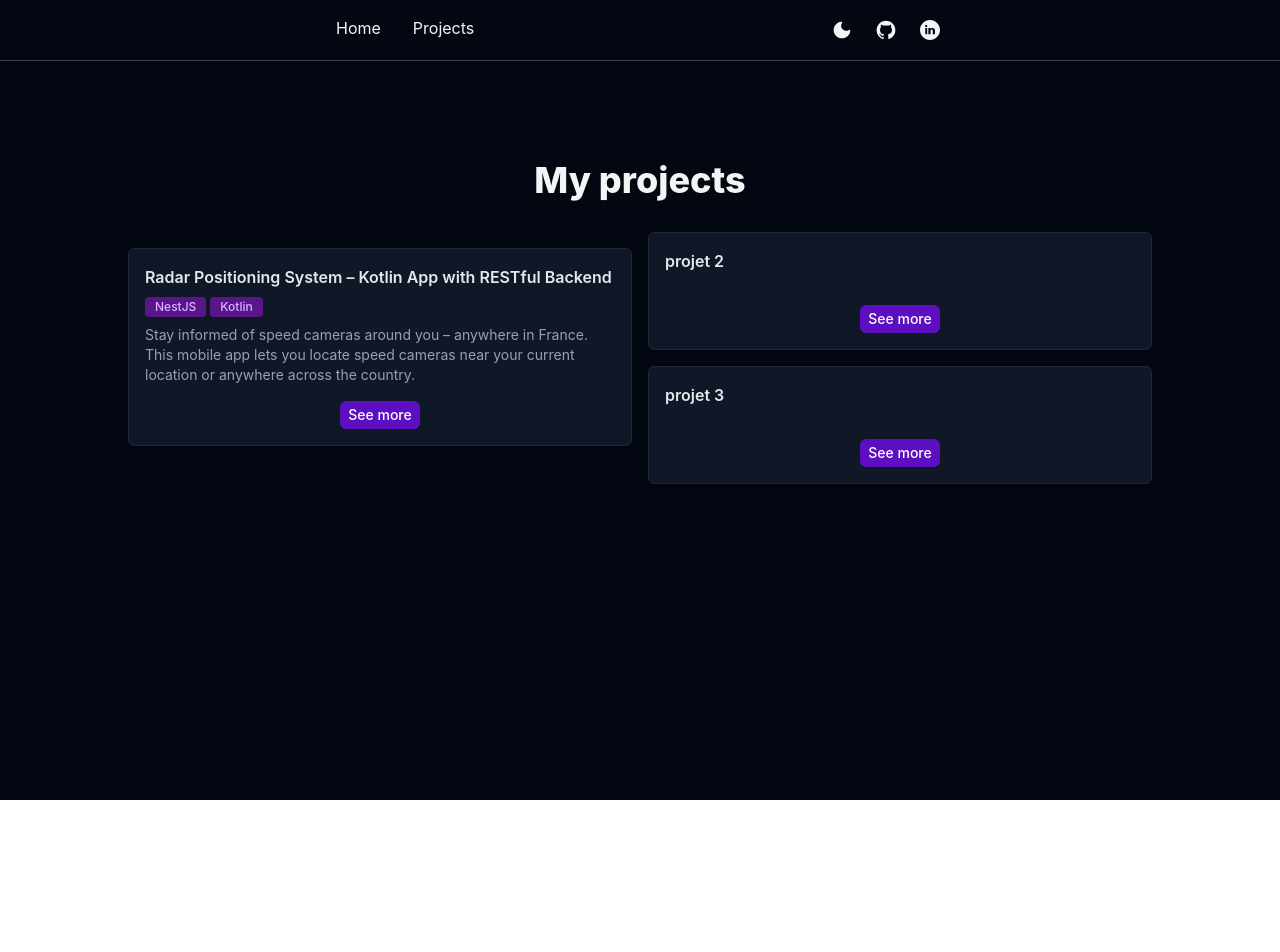
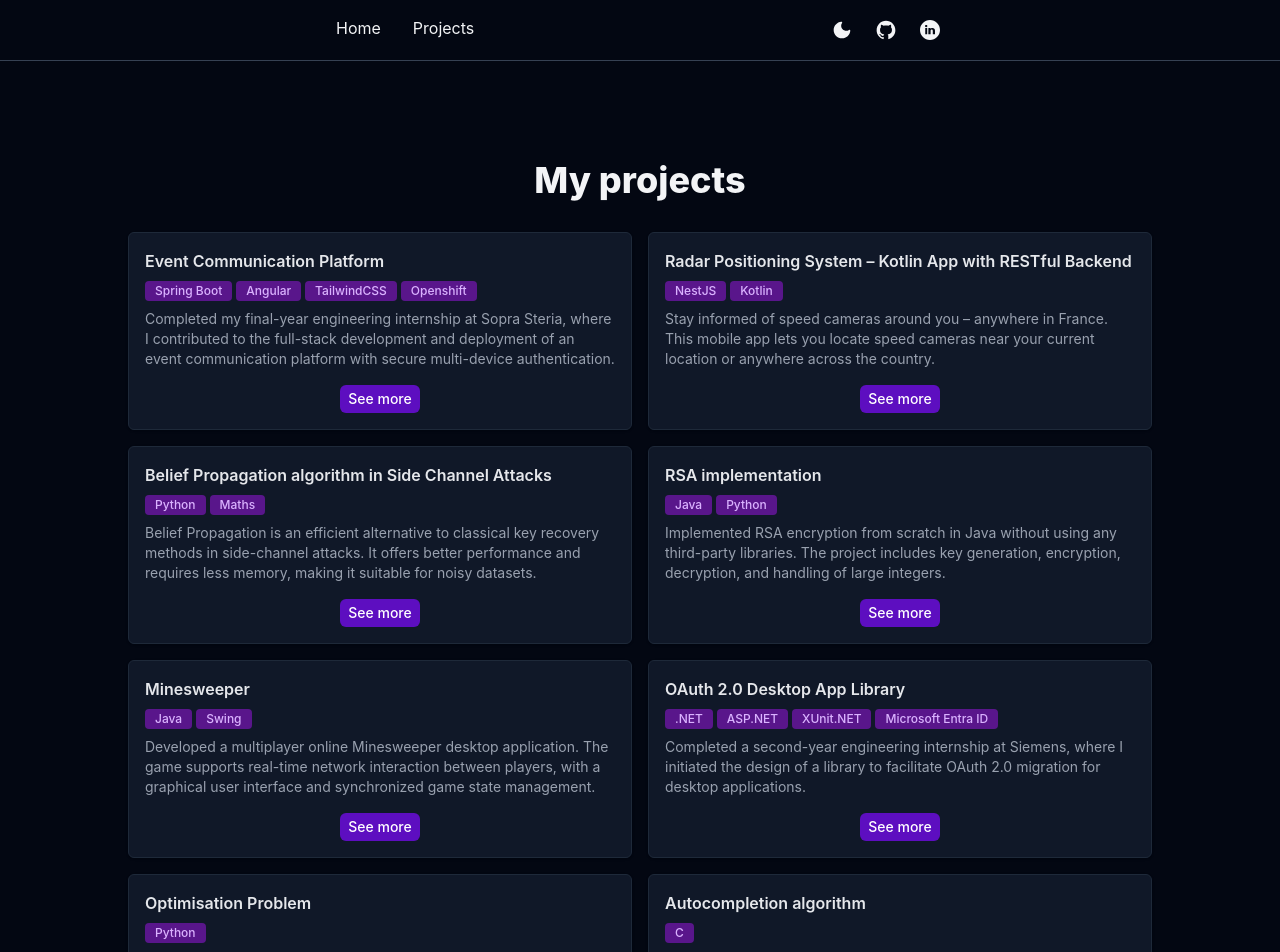
Before and after one commit to dylan-bernhardt/dylan-bernhardt.github.io, a Nuxt app: page /projects in a window 1280 px wide. Shown: the top 952 px of the page. Before the commit the page ends 800 px from the top, so only its background shows below. Built offline with nearby package versions, Linux system fonts and the light colour scheme.

Commit message:
feat: add projects

```diff
--- a/app/components/Project.vue
+++ b/app/components/Project.vue
@@ -22,10 +22,10 @@
     <div
       v-if="showModal"
       @click="showModal = false"
-      class="absolute flex items-center justify-center w-screen h-screen dark:bg-gray-500/30 bg-gray-400/40 top-0 left-0">
+      class="fixed flex items-center justify-center w-screen h-screen dark:bg-gray-500/30 bg-gray-400/40 top-0 left-0">
       <div
         @click="(event) => event.stopPropagation()"
-        class="w-full max-w-lg h-fit flex flex-col p-4 rounded-lg bg-white dark:bg-gray-900 dark:border dark:border-gray-800">
+        class="w-full max-w-lg h-fit flex flex-col p-6 rounded-xl bg-white dark:bg-gray-900 dark:border dark:border-gray-800">
         <div class="w-full flex justify-between items-center">
           <span class="font-semibold text-lg text-gray-800 dark:text-gray-200">
             Tasks
--- a/app/pages/projects.vue
+++ b/app/pages/projects.vue
@@ -1,16 +1,13 @@
 <template>
   <div
-    class="w-screen max-w-screen min-h-screen bg-white dark:bg-gray-950 pt-40 justify-center flex px-4">
+    class="w-full max-w-full min-h-screen bg-white dark:bg-gray-950 pt-40 pb-8 justify-center flex px-4">
     <div class="flex flex-col max-w-lg lg:max-w-5xl w-full gap-8">
       <span
         class="text-4xl font-extrabold text-gray-900 dark:text-gray-100 text-center">
         My projects
       </span>
-      <div class="w-full h-fit columns-1 lg:columns-2 gap-4">
-        <Project
-          class="my-4 break-inside-avoid-column"
-          v-for="project in projects"
-          :project="project"></Project>
+      <div class="w-full h-fit grid grid-cols-1 lg:grid-cols-2 gap-4">
+        <Project v-for="project in projects" :project="project"></Project>
       </div>
     </div>
   </div>
--- a/public/projects.json
+++ b/public/projects.json
@@ -1,4 +1,16 @@
 [
+  {
+    "title": "Event Communication Platform",
+    "techs": ["Spring Boot", "Angular", "TailwindCSS", "Openshift"],
+    "description": "Completed my final-year engineering internship at Sopra Steria, where I contributed to the full-stack development and deployment of an event communication platform with secure multi-device authentication.",
+    "tasks": [
+      "Full-Stack Development of an Event Communication Platform",
+      "Design and Deployment of a Secure Multi-Device Authentication System",
+      "End-to-End Development and Launch of an Internal Communication Platform",
+      "Internal Event Platform with Secure Authentication and CI/CD Pipeline"
+    ],
+    "githubLink": ""
+  },
   {
     "title": "Radar Positioning System – Kotlin App with RESTful Backend",
     "techs": ["NestJS", "Kotlin"],
@@ -11,17 +23,85 @@
     "githubLink": ""
   },
   {
-    "title": "projet 2",
-    "techs": [],
-    "description": "",
-    "tasks": [],
+    "title": "Belief Propagation algorithm in Side Channel Attacks",
+    "techs": ["Python", "Maths"],
+    "description": "Belief Propagation is an efficient alternative to classical key recovery methods in side-channel attacks. It offers better performance and requires less memory, making it suitable for noisy datasets.",
+    "tasks": [
+      "Gained a deep understanding of the mathematical foundations of the Belief Propagation algorithm",
+      "Applied the algorithm in the context of side-channel attacks for cryptographic key recovery",
+      "Implemented and compared different versions of Belief Propagation in Python to evaluate performance and memory efficiency"
+    ],
     "githubLink": ""
   },
   {
-    "title": "projet 3",
-    "techs": [],
-    "description": "",
-    "tasks": [],
+    "title": "RSA implementation",
+    "techs": ["Java", "Python"],
+    "description": "Implemented RSA encryption from scratch in Java without using any third-party libraries. The project includes key generation, encryption, decryption, and handling of large integers.",
+    "tasks": [
+      "Developed custom functions in Java to handle arithmetic operations on large integers (without third-party libraries)",
+      "Used these functions to implement the complete RSA algorithm, including key generation, encryption, and decryption",
+      "Generated and processed test data in Python to validate the implementation"
+    ],
+    "githubLink": "https://github.com/dylan-bernhardt/rsa-java-implementation"
+  },
+
+  {
+    "title": "Minesweeper",
+    "techs": ["Java", "Swing"],
+    "description": "Developed a multiplayer online Minesweeper desktop application. The game supports real-time network interaction between players, with a graphical user interface and synchronized game state management.",
+    "tasks": [
+      "Developed the core game logic for single-player Minesweeper in Java",
+      "Designed and implemented a user-friendly graphical interface (desktop application)",
+      "Set up a network-based multiplayer mode with real-time synchronization",
+      "Managed player scores and implemented a basic scoring system"
+    ],
+    "githubLink": "https://github.com/dylan-bernhardt/minesweeper"
+  },
+
+  {
+    "title": "OAuth 2.0 Desktop App Library",
+    "techs": [".NET", "ASP.NET", "XUnit.NET", "Microsoft Entra ID"],
+    "description": "Completed a second-year engineering internship at Siemens, where I initiated the design of a library to facilitate OAuth 2.0 migration for desktop applications.",
+    "tasks": [
+      "Initiated the design of a library to facilitate migration to the OAuth 2.0 authorization protocol, specifically tailored for desktop applications.",
+      "Proposed and developed a test application and server to validate and demonstrate the integration of the new protocol.",
+      "Implemented unit testing to ensure code reliability."
+    ],
     "githubLink": ""
+  },
+
+  {
+    "title": "Optimisation Problem",
+    "techs": ["Python"],
+    "description": "Participated in a one-day optimization challenge focused on minimizing the number of guards needed to monitor a room. Worked under time constraints to create a efficient solution.",
+    "tasks": [
+      "Analyzed the geometric structure of the room to identify optimal guard placement",
+      "Implemented a prototype solution within the given time frame",
+      "Collaborated with team members to refine the strategy"
+    ],
+    "githubLink": "https://github.com/dylan-bernhardt/challenge-optimisation"
+  },
+
+  {
+    "title": "Autocompletion algorithm",
+    "techs": ["C"],
+    "description": "Developed an autocomplete algorithm in C as a school project, focusing on optimizing time and space complexity for efficient word suggestions, based on user input.",
+    "tasks": [
+      "Designed the autocomplete solution focusing on efficiency",
+      "Implemented the algorithm in C using appropriate data structures",
+      "Improved the solution through iterative development while collaborating in a pair programming setup"
+    ],
+    "githubLink": "https://github.com/dylan-bernhardt/auto-completion"
+  },
+
+  {
+    "title": "E-Testers",
+    "techs": ["Python", "Pandas", "Numpy"],
+    "description": "Completed a first-year engineering internship at Strataggem, where I developed a solution to automate test bench generation for electronic circuit boards.",
+    "tasks": [
+      "Developed an application with a user interface to automate the design of electronic test benches.",
+      "Analyzed and processed data generated by electronic design software."
+    ],
+    "githubLink": "https://github.com/dylan-bernhardt/auto-completion"
   }
 ]
```
